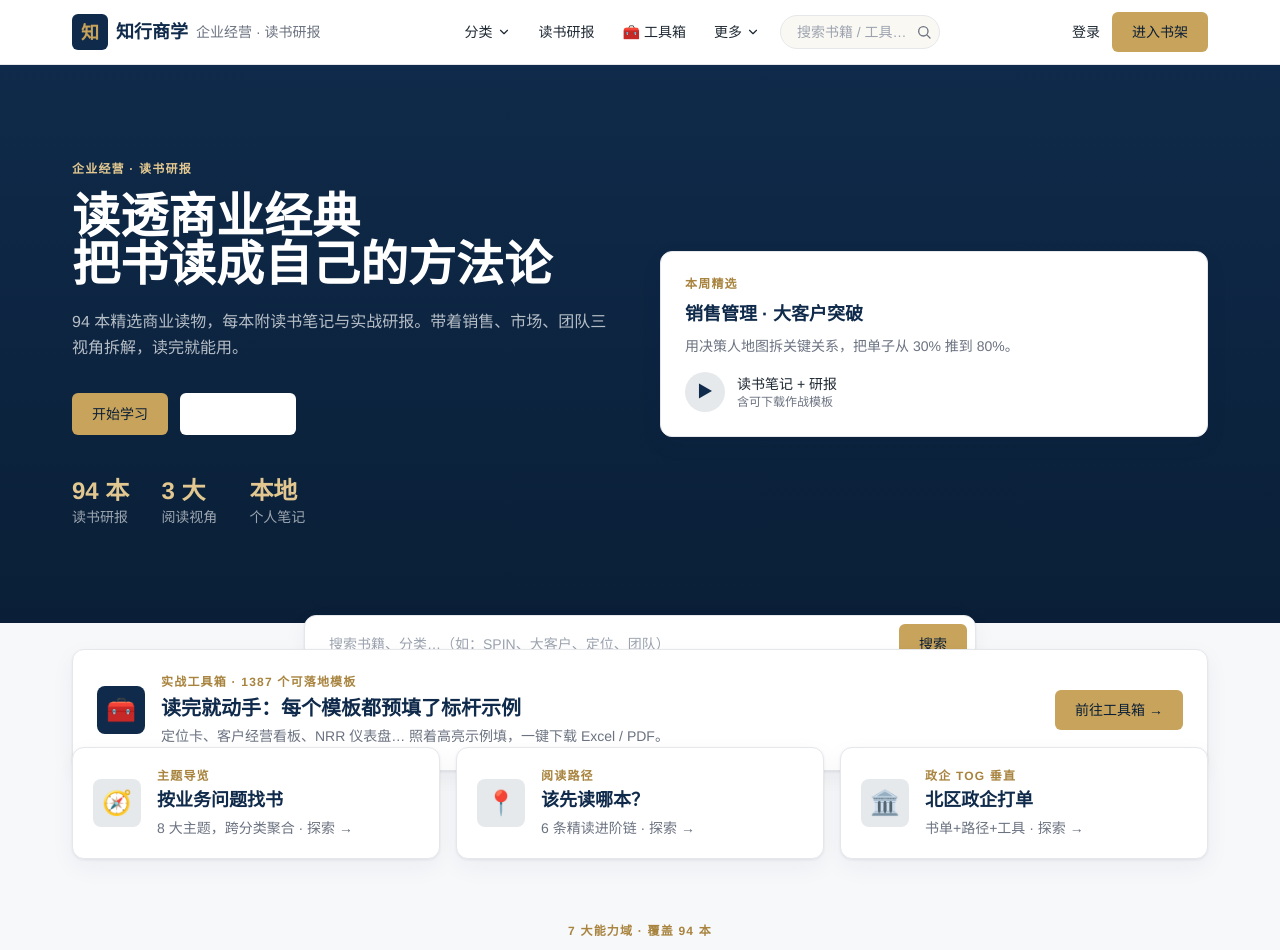
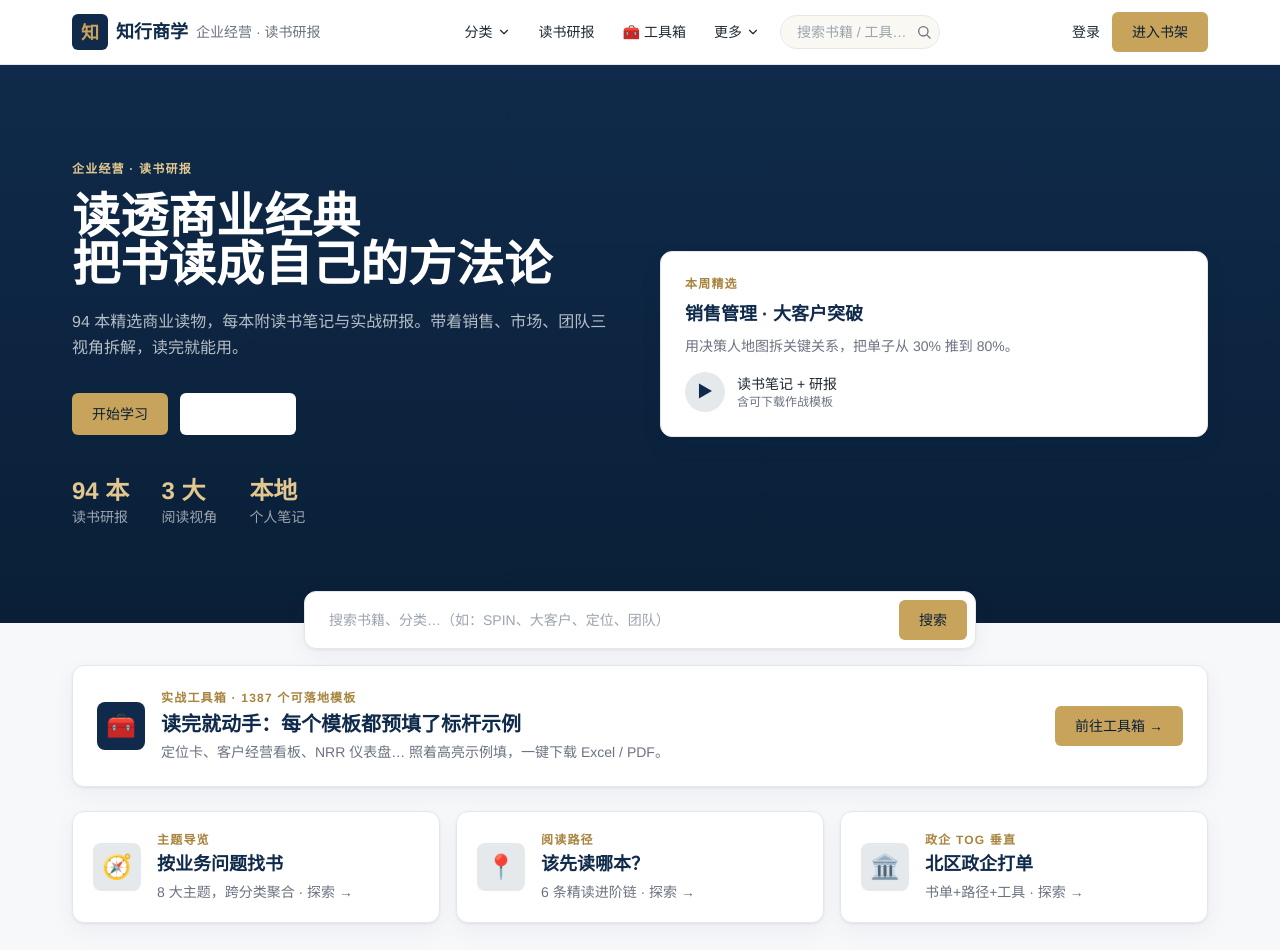
Before and after one commit to shadowlandcx/zhixing-shangxue, a Vue app: page /#/ in a window 1280 px wide. Shown: the top 950 px of the page. Built offline with nearby package versions, Linux system fonts and the light colour scheme; the HTML template or start-up script is replaced by a standard one.

Commit message:
fix: 首页搜索/工具箱/引导卡垂直间距，消除重叠

```diff
--- a/src/views/Home.vue
+++ b/src/views/Home.vue
@@ -79,7 +79,7 @@ function onSearch() {
   </section>
 
   <!-- 首页搜索聚合：跨工具 + 读书研报 -->
-  <section class="container-px -mt-2 relative z-10">
+  <section class="container-px -mt-8 relative z-20">
     <form class="mx-auto flex max-w-2xl gap-3 rounded-xl border border-line bg-white p-2 shadow-card" @submit.prevent="onSearch">
       <input
         v-model="searchQ"
@@ -92,7 +92,7 @@ function onSearch() {
   </section>
 
   <!-- 工具箱 entry -->
-  <section class="container-px -mt-6 relative z-10">
+  <section class="container-px mt-4 relative z-10">
     <router-link to="/toolbox" class="block rounded-xl border border-line bg-white p-5 shadow-card transition hover:-translate-y-0.5 hover:border-gold hover:shadow-lg sm:p-6">
       <div class="flex flex-col items-start gap-3 sm:flex-row sm:items-center sm:justify-between">
         <div class="flex items-center gap-4">
@@ -109,7 +109,7 @@ function onSearch() {
   </section>
 
   <!-- 三大新入口引导卡 -->
-  <section class="container-px -mt-6 relative z-10">
+  <section class="container-px mt-6 relative z-10">
     <div class="grid gap-4 sm:grid-cols-3">
       <router-link to="/themes" class="flex items-center gap-4 rounded-xl border border-line bg-white p-5 shadow-card transition hover:-translate-y-0.5 hover:border-gold hover:shadow-lg">
         <span class="flex h-12 w-12 shrink-0 items-center justify-center rounded-lg bg-brand/10 text-2xl">🧭</span>
```
